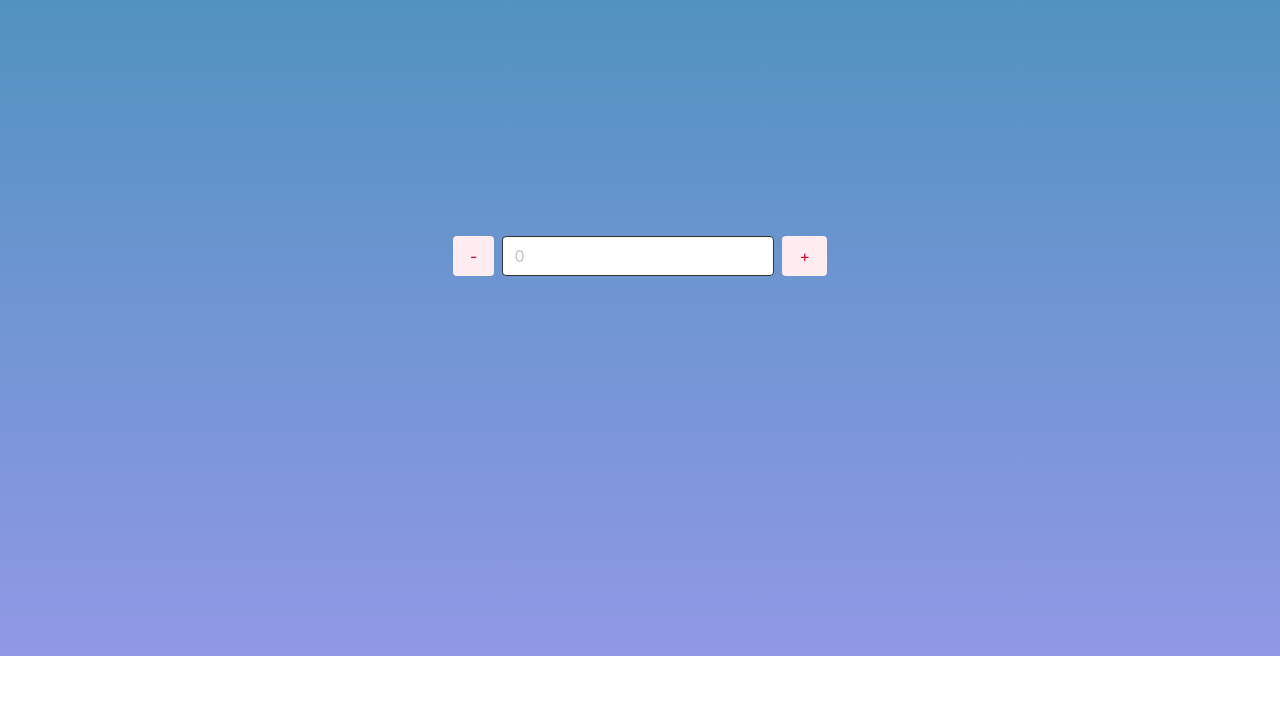
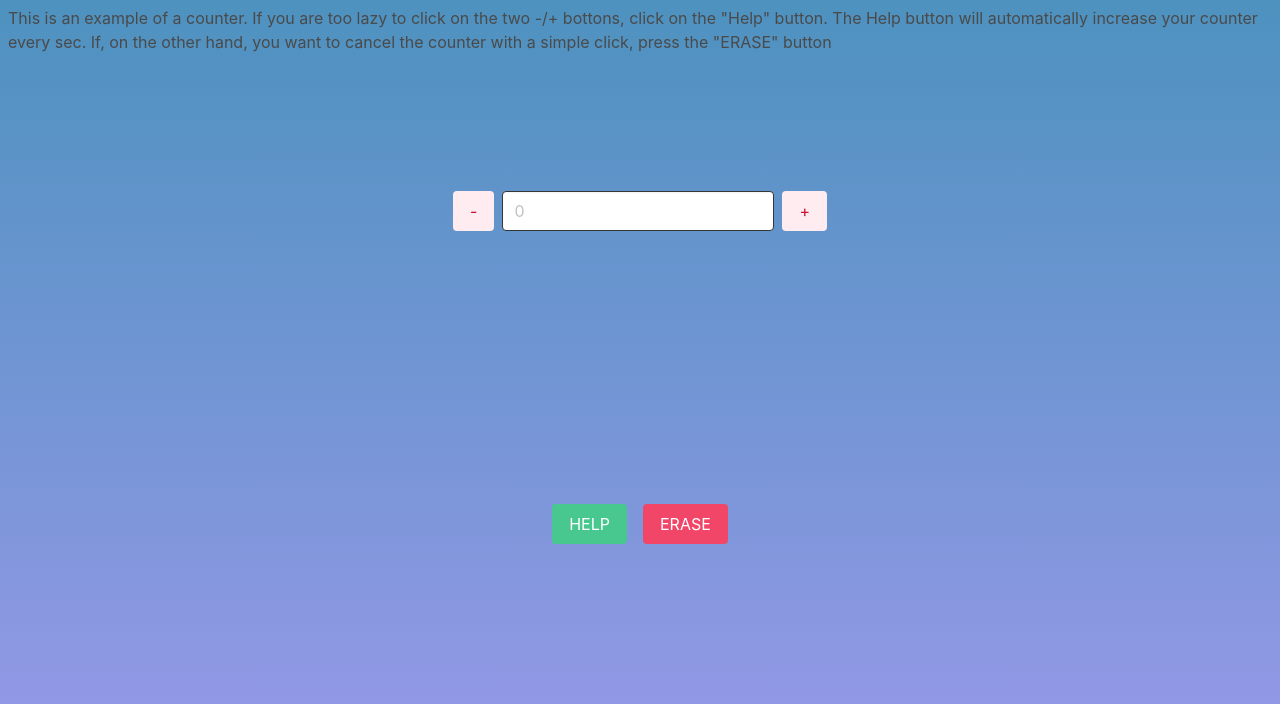
Before and after one commit to giovi1998/Counter, a plain HTML site: page index.html in a window 1280 px wide. Shown: the part 144-848 px from the top of the page. Before the commit the page ends 800 px from the top, so only its background shows below. Drawn offline with nearby package versions, Linux system fonts and the light colour scheme.

Commit message:
Button Erase and Help

```diff
--- a/index.html
+++ b/index.html
@@ -7,13 +7,23 @@
     <title>Progetto Finale</title>
     <link rel="stylesheet" href="assets/css/styles.css">
 </head>
-<body>
+<body class="mt-6">
+    <h1 class="title is-1 mt-5">Counter</h1>
+    <div class="content ml-2 mr-2">
+        <p> This is an example of a counter. If you are too lazy to click on the two -/+ bottons,
+            click on the "Help" button.
+            The Help button will automatically increase your counter every sec.
+            If, on the other hand, you want to cancel the counter with a simple click, press the "ERASE" button </p>
+    </div>
     <div class="container">
-        <button class="button buttonMinus is-danger is-light mr-2"> - </button>
-        <input class="input is-loading is-dark" type="text" placeholder="0">
-        <button class="button buttonPlus is-danger is-light ml-2">+</button>
+        <button class="button buttonMinus is-danger is-light mr-2 mb-6"> - </button>
+        <input class="input is-loading is-dark mb-6" type="text" placeholder="0">
+        <button class="button buttonPlus is-danger is-light ml-2 mb-6">+</button>
     </div>
-
+    <div class="container">
+        <button class="button buttonHelp is-success mr-2 mb-6"> HELP </button>
+        <button class="button buttonErase is-danger ml-2 mb-6">ERASE</button>
+    </div>
     <script type="text/javascript" src="assets\javascript\utilities.js"></script>
 
 </body>
```
